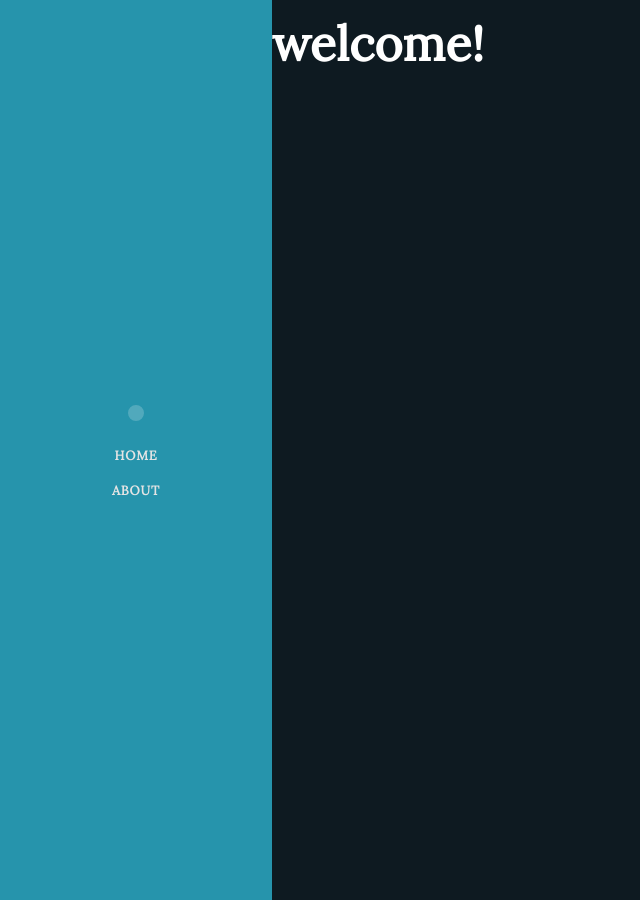
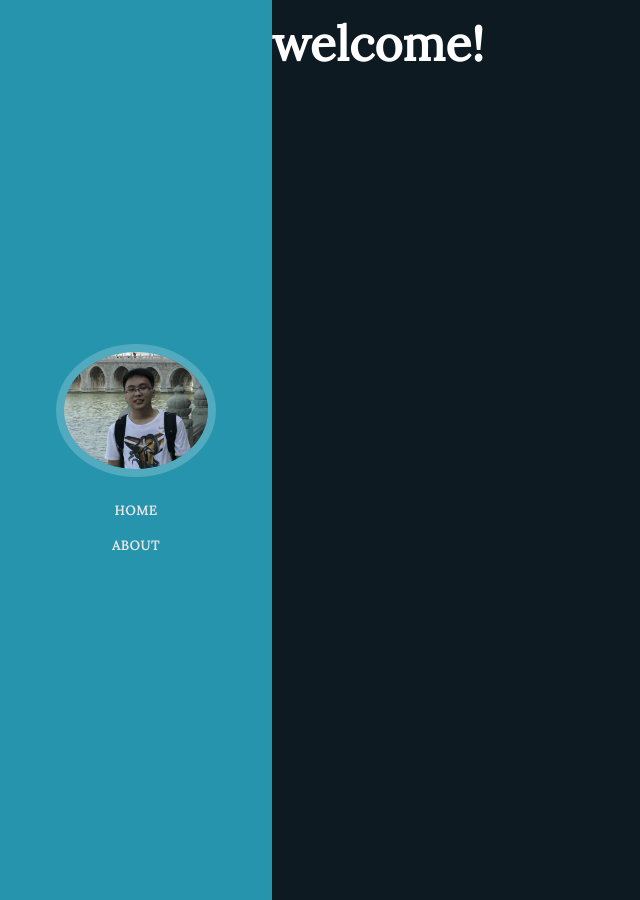
Before and after one commit to ChenglongLi007/ChenglongLi007.github.io, a Jekyll site: the page built from index.html, in a window 1280 px wide. Shown: the whole page, without its empty margins (0-640 px from the left). Built offline with Jekyll 4.4.1, drawn with Linux system fonts in a browser that asks for light colours; nearby versions of some CDN libraries; library files that are not in the unit come from our copies.

Commit message:
change image file name

```diff
--- a/_layouts/default.html
+++ b/_layouts/default.html
@@ -24,7 +24,7 @@
         <nav class="navbar navbar-expand-lg navbar-dark bg-primary fixed-top" id="sideNav">
             <a class="navbar-brand js-scroll-trigger" href="/">
               <span class="d-none d-lg-block">
-                <img class="img-fluid img-profile rounded-circle mx-auto mb-2" src="/img/profile.jpeg" alt=""><!--你的照片-->
+                <img class="img-fluid img-profile rounded-circle mx-auto mb-2" src="/images/profile.jpeg" alt=""><!--你的照片-->
               </span>
             </a>
             <button class="navbar-toggler" type="button" data-toggle="collapse" data-target="#navbarSupportedContent" aria-controls="navbarSupportedContent" aria-expanded="false" aria-label="Toggle navigation">
```
